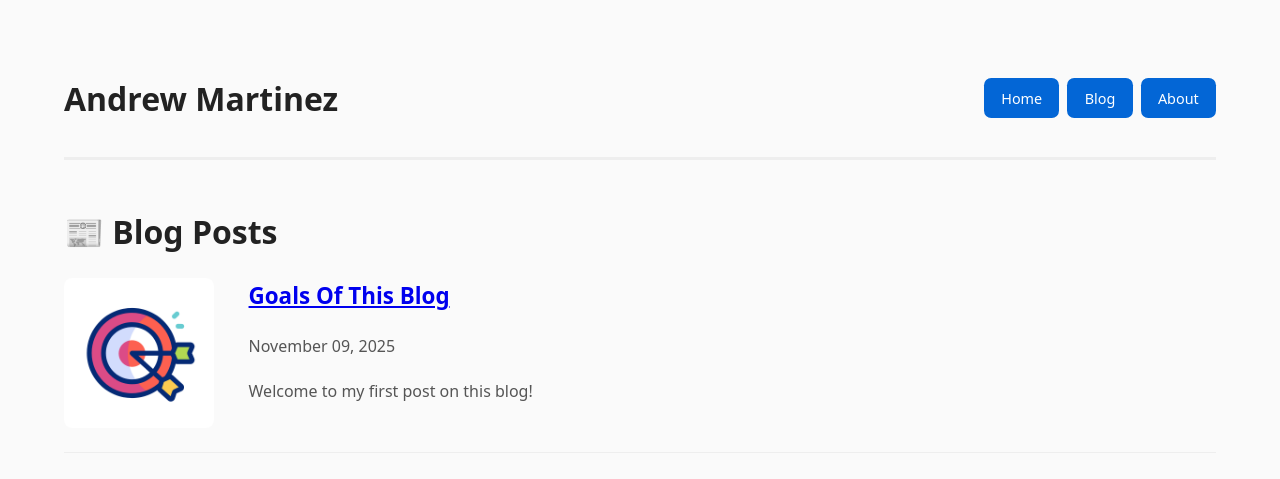
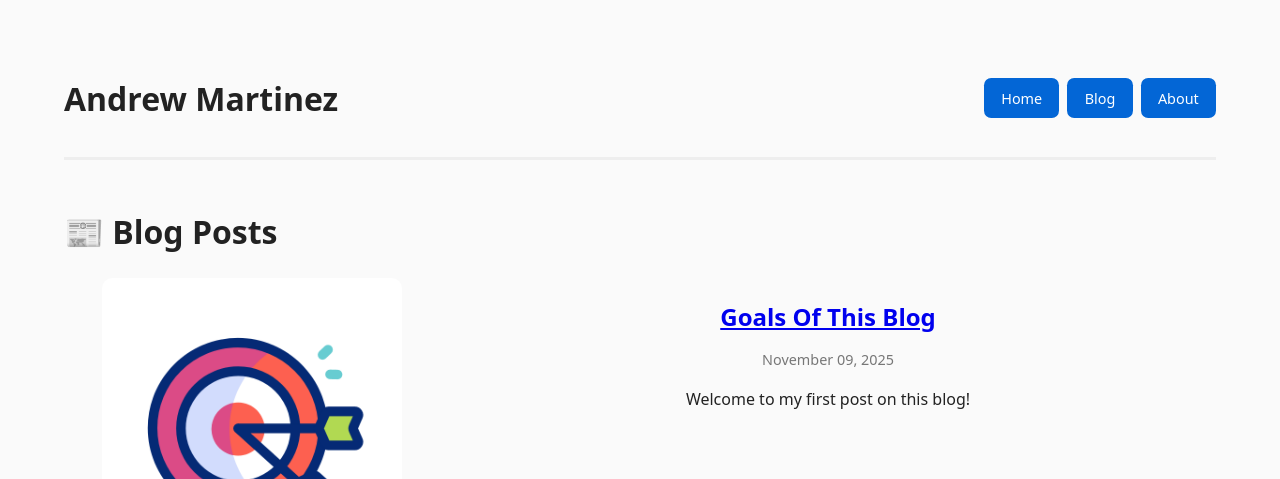
Before and after one commit to AndrewJMart/AndrewJMart.github.io, a Jekyll site: the page built from blog.md, in a window 1280 px wide. Shown: the top 479 px of the page. Built offline with Jekyll 4.4.1, drawn with Linux system fonts in a browser that asks for light colours; grey boxes are pictures that could not be loaded.

Commit message:
Responsive Gifs

```diff
--- a/assets/style.css
+++ b/assets/style.css
@@ -1,3 +1,4 @@
+/* ----------------- Body Layout ----------------- */
 body {
   font-family: system-ui, sans-serif;
   background: #fafafa;
@@ -47,6 +48,7 @@
   }
 }
 
+/* ----------------- Header & Nav ----------------- */
 header {
   display: flex;
   justify-content: space-between;
@@ -88,13 +90,49 @@
   color: inherit;
   text-decoration: none;
 }
+/* ----------------- Post Previews ----------------- */
+.post-preview {
+  display: flex;
+  align-items: flex-start;
+  margin-bottom: 4%;
+  border-bottom: 0.1rem solid #eee;
+  padding-bottom: 2%;
+  flex-wrap: wrap;
+  text-align: center;
+}
 
+.post-preview img {
+  width: 300px;       /* fixed width */
+  height: 300px;      /* fixed height to make square */
+  object-fit: cover;  /* ensures the GIF fills the square */
+  border-radius: 10px;
+  display: block;
+  margin: 0 auto 1rem auto;
+}
+
+@media (max-width: 600px) {
+  .post-preview img {
+    width: 200px;     /* smaller square on mobile */
+    height: 200px;
+    max-width: 100%;
+  }
+}
+
+.post-info {
+  flex: 1;
+  width: 75%;
+  max-width: 700px;
+  margin: 0 auto;
+}
+
+/* ----------------- Post Date ----------------- */
 .post-date {
   color: #777;
   font-size: 0.9em;
   margin-top: -0.6em;
 }
 
+/* ----------------- Footer ----------------- */
 footer {
   border-top: 0.2rem solid #eee;
   margin-top: 5%;
@@ -114,37 +152,3 @@
   text-decoration: none;
   color: inherit;
 }
-
-.post-preview {
-  display: flex;
-  align-items: flex-start;
-  margin-bottom: 4%;
-  border-bottom: 0.1rem solid #eee;
-  padding-bottom: 2%;
-  flex-wrap: wrap;
-}
-
-.post-preview img {
-  width: 20%;
-  min-width: 80px;
-  max-width: 150px;
-  height: auto;
-  margin-right: 3%;
-  border-radius: 8px;
-}
-
-.post-info {
-  flex: 1;
-  width: 75%;
-}
-
-.post-info h2 {
-  margin: 0;
-  font-size: 1.4rem;
-}
-
-.post-info p {
-  margin-top: 2%;
-  color: #555;
-  font-size: 1rem;
-}
```
